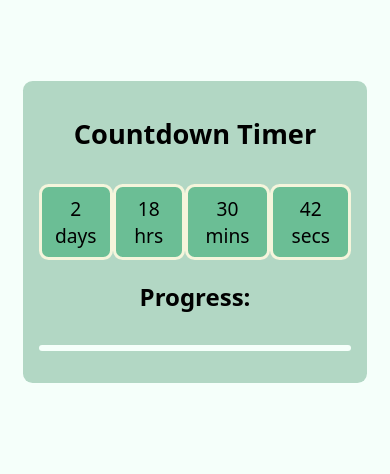
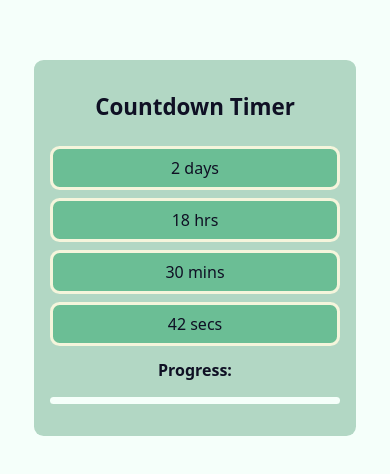
Before and after one commit to 1-Me-Abhi/CountdownTimer, a plain HTML site: page index.html in a window 390 px wide. Shown: the part 190-664 px from the top of the page. Drawn offline with Linux system fonts and the light colour scheme.

Commit message:
regular uodate

```diff
--- a/style.css
+++ b/style.css
@@ -1,51 +1,86 @@
-body{
-    background-color:mintcream;
+body {
+    background-color: mintcream;
     display: flex;
     justify-content: center;
     align-items: center;
-    color: black;
-    font-family:system-ui, -apple-system, BlinkMacSystemFont, 'Segoe UI', Roboto, Oxygen, Ubuntu, Cantarell, 'Open Sans', 'Helvetica Neue', sans-serif;
+    color: rgb(15, 16, 36);
+    font-family: system-ui, -apple-system, BlinkMacSystemFont, 'Segoe UI', Roboto, Oxygen, Ubuntu, Cantarell, 'Open Sans', 'Helvetica Neue', sans-serif;
     margin: 0;
     height: 100vh;
+    padding: 1rem;
 }
-.container{
-    width: 80%;
+
+.container {
+    width: 90%;
     max-width: 600px;
     margin: 0 auto;
-    background-color:rgb(178, 215, 196);
+    background-color: rgb(178, 215, 196);
     padding: 1rem;
     border-radius: 0.6rem;
     text-align: center;
+    box-sizing: border-box;
 }
-h1{
+
+h1 {
     font-size: 1.7rem;
     margin-bottom: 2rem;
 }
-#countdown{
+
+#countdown {
     display: flex;
     justify-content: space-around;
+    flex-wrap: wrap; /* Allow wrapping on smaller screens */
+    gap: 0.5rem; /* Space between items if wrapped */
 }
-#countdown div{
+
+#countdown div {
     padding: 0.5rem;
     background-color: rgb(107, 190, 149);
     border: 0.2rem solid beige;
     border-radius: 0.6rem;
     font-size: larger;
+    flex: 1 1 70px; /* Flexible basis with min width */
+    min-width: 70px;
+    text-align: center;
 }
-h2{
+
+h2 {
     margin-bottom: 2rem;
+    font-size: 1.2rem;
 }
-#progress-container{
+
+/* Progress bar container and bar remain mostly unchanged but widths scale with container */
+#progress-container {
     background: mintcream;
     width: 100%;
     height: 0.4rem;
     border-radius: 0.7rem;
     margin-bottom: 1rem;
 }
-#progress-bar{
-    background:rgb(25, 165, 95);
+
+#progress-bar {
+    background: rgb(25, 165, 95);
     width: 0%;
     height: 0.4rem;
     transition: width 1s ease-in-out;
     border-radius: 0.7rem;
 }
+
+/* Responsive adjustments with media queries */
+@media (max-width: 480px) {
+    h1 {
+        font-size: 1.4rem;
+        margin-bottom: 1.5rem;
+    }
+    #countdown {
+        justify-content: center;
+    }
+    #countdown div {
+        font-size: medium;
+        flex: 1 1 100%; /* Make each countdown item take full width */
+    }
+    h2 {
+        font-size: 1rem;
+        margin-bottom: 1rem;
+    }
+}
```
